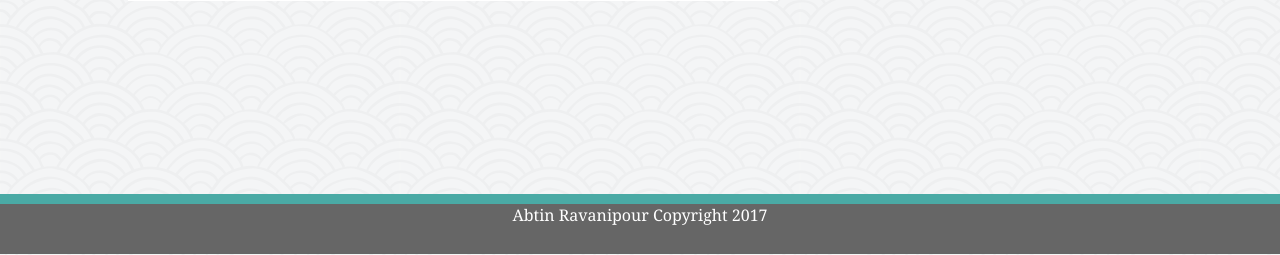
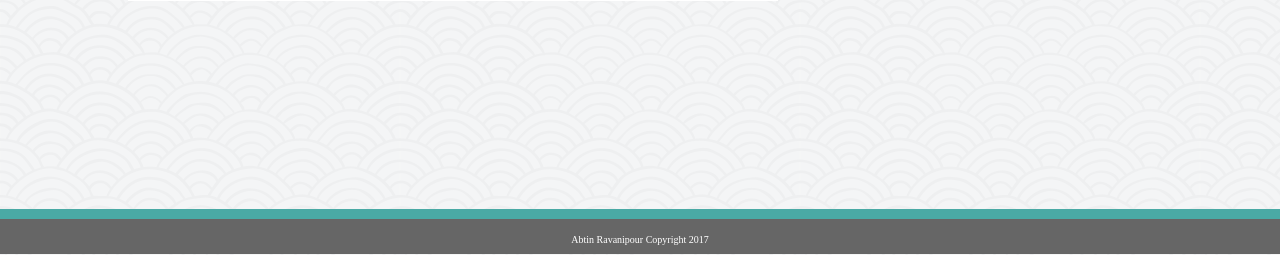
Before and after one commit to Cabtn-zz/Basic-Portfolio, a PHP site: page /index.php in a window 1280 px wide. Shown: the part 546-801 px from the top of the page. Run offline with PHP 8.4, Linux system fonts and the light colour scheme.

Commit message:
Fixed footer

```diff
--- a/assets/css/style.css
+++ b/assets/css/style.css
@@ -71,25 +71,30 @@ footer {
 	position: fixed;
 	bottom: 0px;
 	width: 100%;
-	height: 50px;
+	height: 20px;
+	padding-top: 15px;
 	text-align: center;
 	border-top: 10px solid #4aaaa5;
-	font-family: 'Georgia', Times, Times New Roman, serif;
+	font-family: serif;
+	font-size: 10px;
 	color: white;
 
 }
 
-
-.contact  {
-	width: 50px;
-	border-top: grey;
-
+form {
+	padding: 20px;
 }
 
 p {
 	line-height: 2;
 	text-align: left;
 	padding: 1px;
+}
+
+.contact  {
+	width: 50px;
+	border-top: grey;
+
 }
 
 #name {
@@ -120,8 +125,6 @@ p {
 	position: relative;
 }
 
-
-
 .teal {
 	color: #4aaaa5;
 	border-bottom: 3px solid grey;
@@ -131,10 +134,6 @@ p {
 
 .fontreg {
 	font-color: #777777;
-}
-
-form {
-	padding: 20px;
 }
 
 
```
